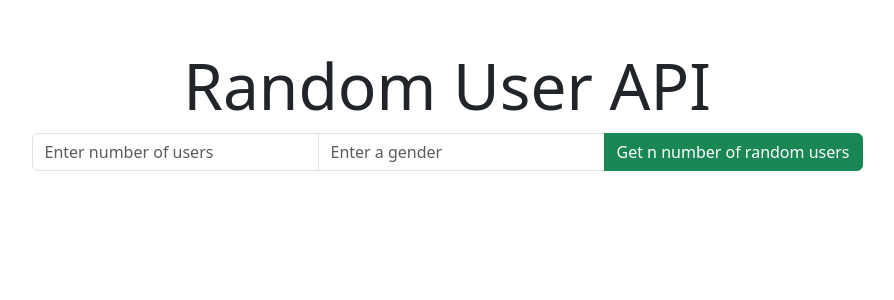
After one commit to khosro06001/djangoProjectv57, a Django app: template templates/randomuser/index.html in a window 1280 px wide. The commit adds this page. Shown: the top 300 px of the page, without its empty margins (193-1087 px from the left). Run offline with Django 3.2, Linux system fonts and the light colour scheme; the template is opened without the code that fills it, so the values that code supplies are empty.

Commit message:
added the randomuser files after Professor Albayram email

```diff
--- /dev/null
+++ b/templates/randomuser/base.html
@@ -0,0 +1,30 @@
+
+{% load static %}
+<!doctype html>
+<html lang="en">
+<head>
+    <!-- Required meta tags -->
+    <meta charset="utf-8">
+    <meta name="viewport" content="width=device-width, initial-scale=1">
+
+    <!-- Bootstrap CSS -->
+    <link href="https://cdn.jsdelivr.net/npm/bootstrap@5.3.2/dist/css/bootstrap.min.css" rel="stylesheet" integrity="sha384-T3c6CoIi6uLrA9TneNEoa7RxnatzjcDSCmG1MXxSR1GAsXEV/Dwwykc2MPK8M2HN" crossorigin="anonymous">
+
+    <title>Random User API Example</title>
+
+    <link rel="stylesheet" href="{% static 'css/randomuser-styles.css' %}">
+</head>
+
+<body>
+
+{% block body %}
+{% endblock %}
+
+
+<!-- Bootstrap JS -->
+<script src="https://cdn.jsdelivr.net/npm/bootstrap@5.3.2/dist/js/bootstrap.bundle.min.js" integrity="sha384-C6RzsynM9kWDrMNeT87bh95OGNyZPhcTNXj1NW7RuBCsyN/o0jlpcV8Qyq46cDfL" crossorigin="anonymous"></script>
+
+
+</body>
+
+</html>
--- /dev/null
+++ b/templates/randomuser/index.html
@@ -0,0 +1,59 @@
+{% extends 'randomuser/base.html' %}
+
+
+{% block body %}
+
+<div class="container my-5">
+  <div class="row justify-content-center">
+    <div class="col-lg-9">
+      <h1 class="display-3 text-center">Random User API</h1>
+
+      <form action="{% url 'randomuser-index' %}" method="post">
+        {% csrf_token %}
+        <div class="input-group mb-3">
+          <input type="number" class="form-control" placeholder="Enter number of users" name="number-of-users">
+          <input type="text" class="form-control" placeholder="Enter a gender" name="gender">
+          <button class="btn btn-success" type="submit">Get n number of random users</button>
+        </div>
+      </form>
+
+      {% comment %}
+      Iterate over each message in the messages list in case there is an error
+      {% endcomment %}
+      {% for message in messages %}
+      <div class="alert alert-danger" role="alert">
+        <h4>{{ message }}</h4>
+      </div>
+      {% endfor %}
+
+
+      {% comment %}
+      Show the section below if "users" array is passed from views.py via context variable. If so, then iterate over each user
+      {% endcomment %}
+      {% if users %}
+      <section class="shadow p-5" id="user-container">
+        {% for user in users %}
+        <div class="card mb-3">
+          <div class="row g-0 align-items-center">
+            <div class="col-sm-4">
+              <img src="{{ user.picture }}" class="card-img rounded p-1" alt="profile-image">
+            </div>
+            <div class="col-sm-8">
+              <div class="card-body">
+                <h1 class="card-title">{{ user.first_name }} {{ user.last_name }}</h1>
+                <p class="card-text">Email: {{ user.email }}</p>
+                <p class="card-text">Phone: {{ user.phone }}</p>
+                <p class="card-text"><small class="text-muted">Registration date: {{ user.registration_date }}</small></p>
+              </div>
+            </div>
+          </div>
+        </div>
+        {% endfor %}
+      </section>
+      {% endif %}
+
+    </div>
+  </div>
+</div>
+
+{% endblock %}
--- a/templates/ticketmaster.html
+++ b/templates/ticketmaster.html
@@ -28,14 +28,18 @@
 
 
 
-      <form action="{% url 'ticketmaster' %}" method="post">  <!-- <form action="{% url 'ticketmaster' %}" method="get"> -->
       <!-- <form action="{% url 'ticketmaster' %}" method="get">  <\!-- <form action="{% url 'ticketmaster' %}" method="get"> -\-> -->
+
+      <form action="{% url 'ticketmaster' %}" method="post">
 
           {% csrf_token %}
 
         <div class="row justify-content-center">
           <div class="col-lg-5">
             <div class="input-group mb-3" style="margin-top: 25px;">
+
+	      <input type="hidden" name="_method" value="POST"> <!-- MAYBE THIS WILL FORCE THE FORM TO SEND A POST INSTEAD OF A GET?? -->
+
               <input type="text" name="events" class="form-control" placeholder="What Genre?">
               <input type="text" name="city" class="form-control" placeholder="What City?">
               <button class="btn btn-danger" type="submit">Search</button>
```
Also changed, not shown: ticketmaster/views.py (+115 -5 lines), db.sqlite3 (added), 1 other file.
